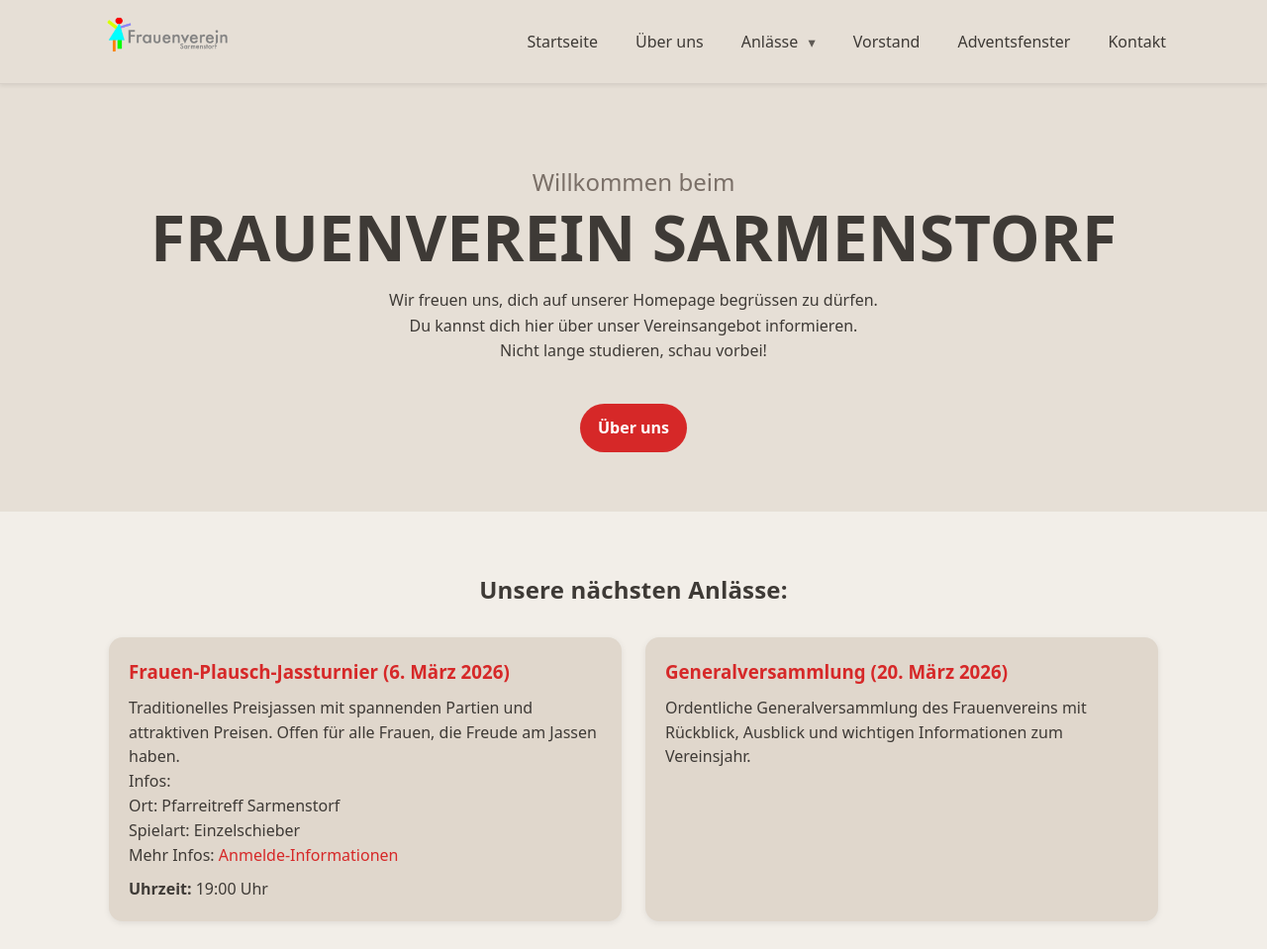
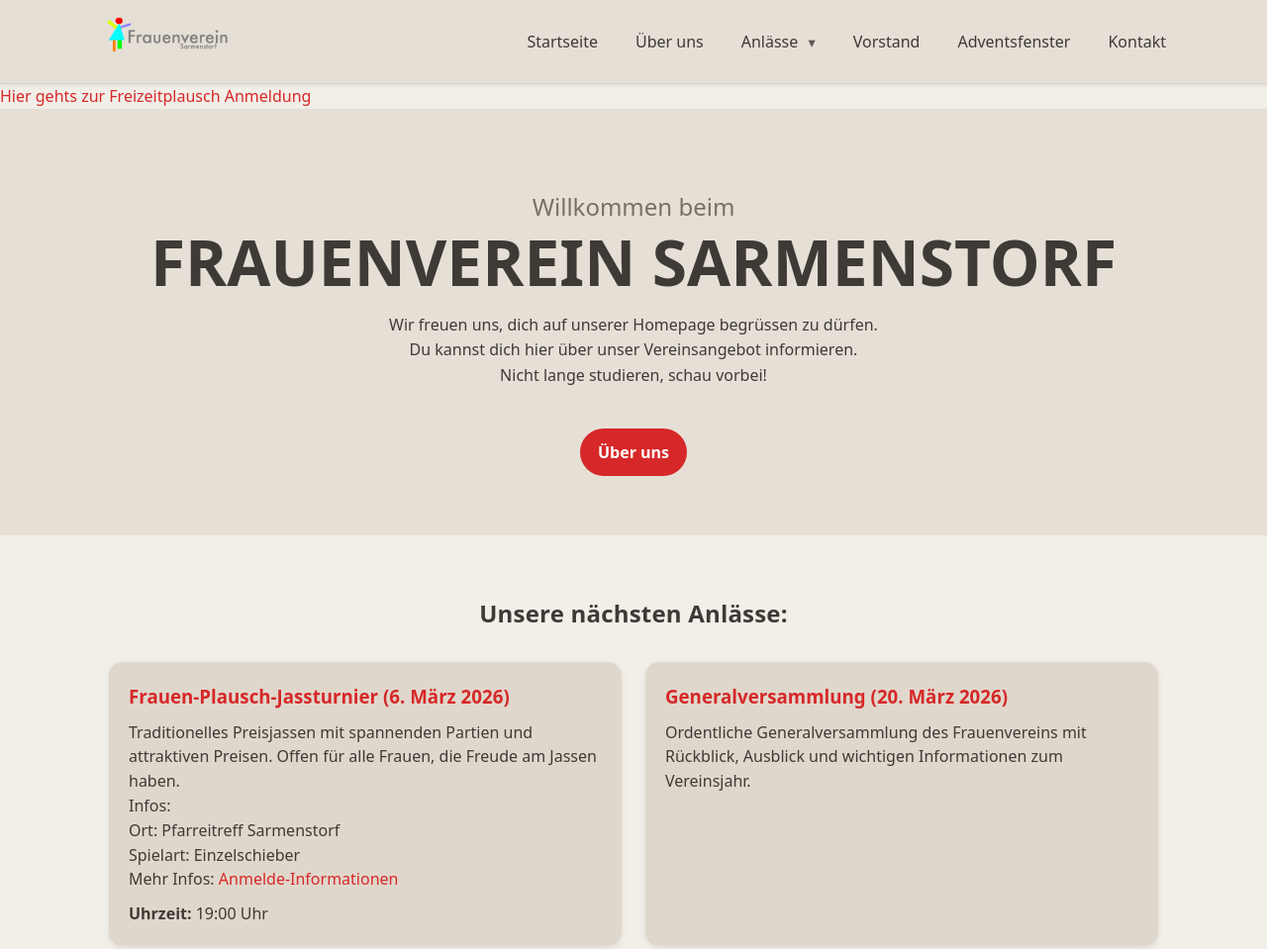
Before and after one commit to Sky-Walker-xlsr/sky-walker-xlsr.github.io, a plain HTML site: page index.html in a window 1280 px wide. Shown: the top 959 px of the page at 99% size. Drawn offline with Linux system fonts and the light colour scheme.

Commit message:
Update index.html

```diff
--- a/index.html
+++ b/index.html
@@ -65,6 +65,11 @@
   </nav>
 
   <main>
+    <!-- Banner: Freizeitplausch Anmeldung -->
+    <a class="fp-banner" href="freizeitplausch-anmeldung.html">
+      Hier gehts zur <span class="fp-banner-link">Freizeitplausch Anmeldung</span>
+    </a>
+
     <section class="hero">
       <div class="container hero-inner">
         <div class="hero-text">
```
